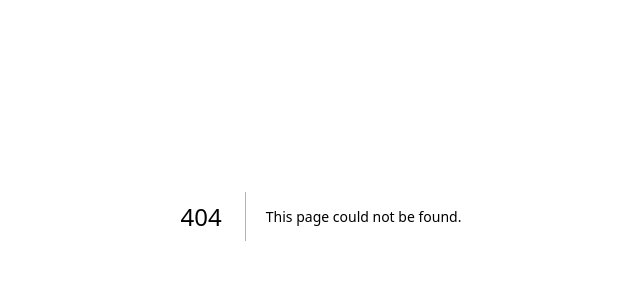
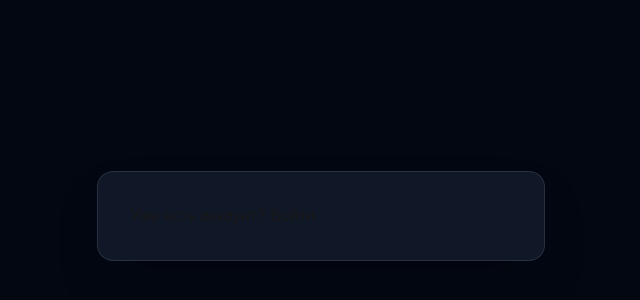
Before and after one commit to aleksvalushko/family-finances, a Next.js app: page /register in a window 1280 px wide. Before the commit this address had no page. Shown: the part 184-484 px from the top of the page, without its empty margins (319-959 px from the left). Built offline with nearby package versions, Linux system fonts and the light colour scheme.

Commit message:
add empty login/register pages

```diff
--- /dev/null
+++ b/src/app/(auth)/layout.tsx
@@ -0,0 +1,10 @@
+// app/(auth)/layout.tsx
+import type { ReactNode } from "react";
+
+export default function AuthLayout({ children }: { children: ReactNode }) {
+    return (
+        <div className="flex min-h-screen items-center justify-center bg-gray-950 px-4">
+            <div className="w-full max-w-md">{children}</div>
+        </div>
+    );
+}
--- /dev/null
+++ b/src/app/(auth)/login/page.tsx
@@ -0,0 +1,13 @@
+import Link from 'next/link';
+
+export default function LoginPage() {
+	return (
+		<div className="rounded-2xl border border-white/10 bg-gray-900 p-8 shadow-2xl">
+			{/* Форма входа */}
+			<p>
+				Нет аккаунта?{' '}
+				<Link href="/register">Зарегистрироваться</Link>
+			</p>
+		</div>
+	);
+}
--- /dev/null
+++ b/src/app/(auth)/register/page.tsx
@@ -0,0 +1,13 @@
+import Link from 'next/link';
+
+export default function RegisterPage() {
+	return (
+		<div className="rounded-2xl border border-white/10 bg-gray-900 p-8 shadow-2xl">
+			{/* Форма регистрации */}
+			<p>
+				Уже есть аккаунт?{' '}
+				<Link href="/login">Войти</Link>
+			</p>
+		</div>
+	);
+}
--- a/src/app/page.tsx
+++ b/src/app/page.tsx
@@ -1,7 +1,17 @@
-export default function Home() {
-	return (
-		<main>
-			<h1>Family Finances</h1>
-		</main>
-	);
+import {createClient} from "@/lib/supabase/server";
+import {redirect} from "next/navigation";
+
+export default async function Home() {
+    const supabase = await createClient();
+    const {data: {user}} = await supabase.auth.getUser();
+
+    if (!user) {
+        redirect("/login");
+    }
+
+    return (
+        <main>
+            <h1>Family Finances</h1>
+        </main>
+    );
 }
```
